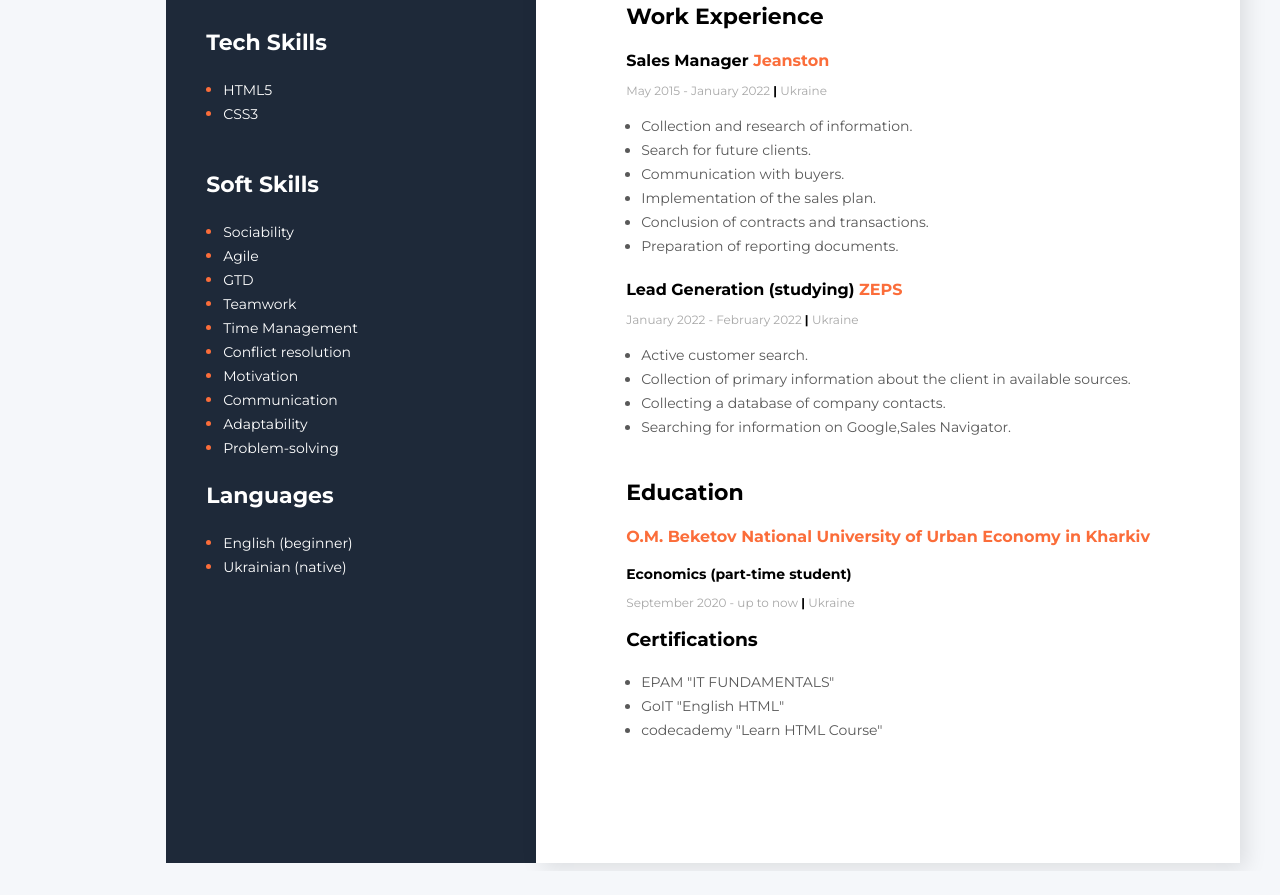
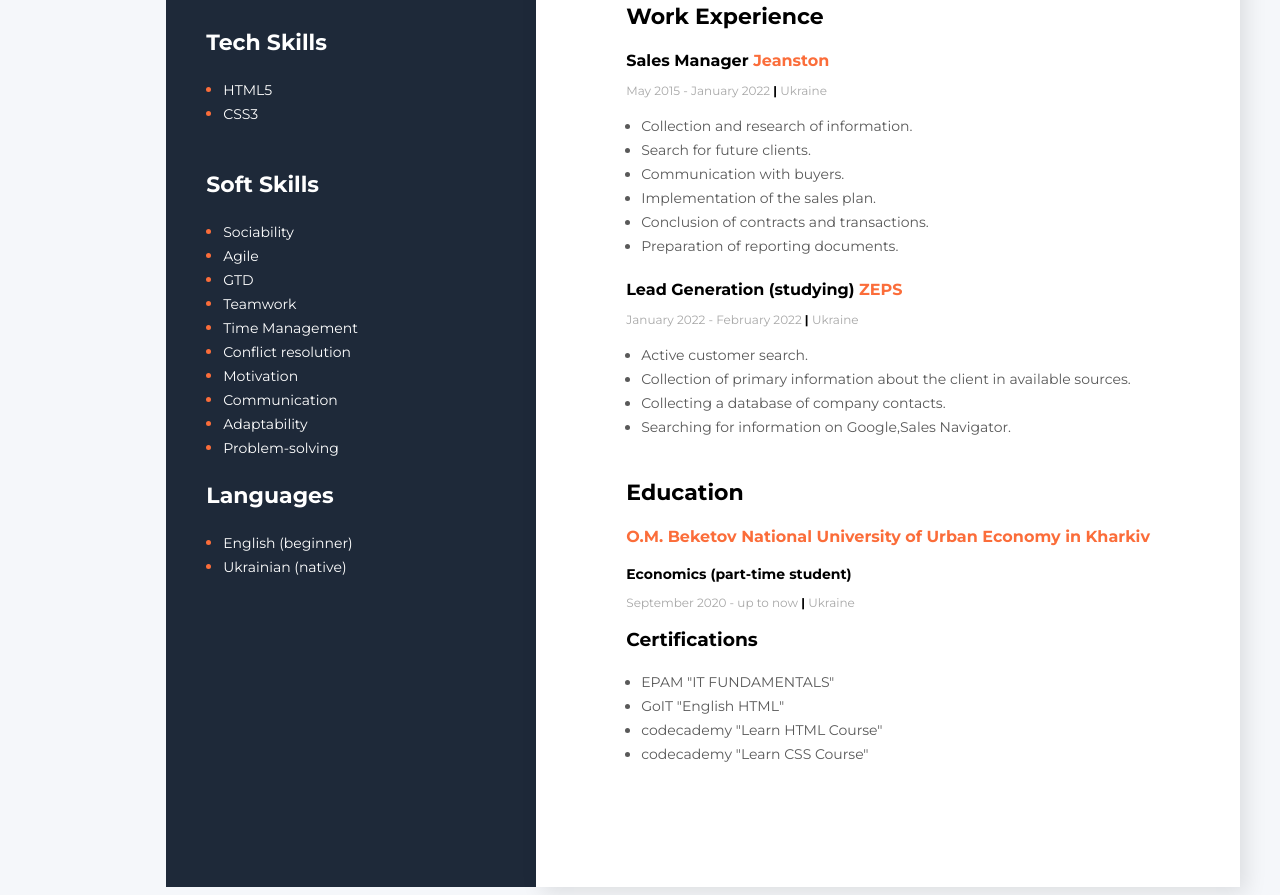
Before and after one commit to TimonTrial/TimonTrial.qithub.io, a plain HTML site: page index.html in a window 1280 px wide. Shown: the part 628-1523 px from the top of the page. Before the commit the page ends 1499 px from the top, so only its background shows below. Drawn offline with Linux system fonts and the light colour scheme.

Commit message:
Update index.html

```diff
--- a/index.html
+++ b/index.html
@@ -93,6 +93,7 @@
                     <li class="work-list-item">EPAM "IT FUNDAMENTALS"</li>
                     <li class="work-list-item">GoIT "English HTML"</li>
                     <li class="work-list-item">codecademy "Learn HTML Course"</li>
+                    <li class="work-list-item">codecademy "Learn CSS Course"</li>
                 </ul>
             </div>
 
```
